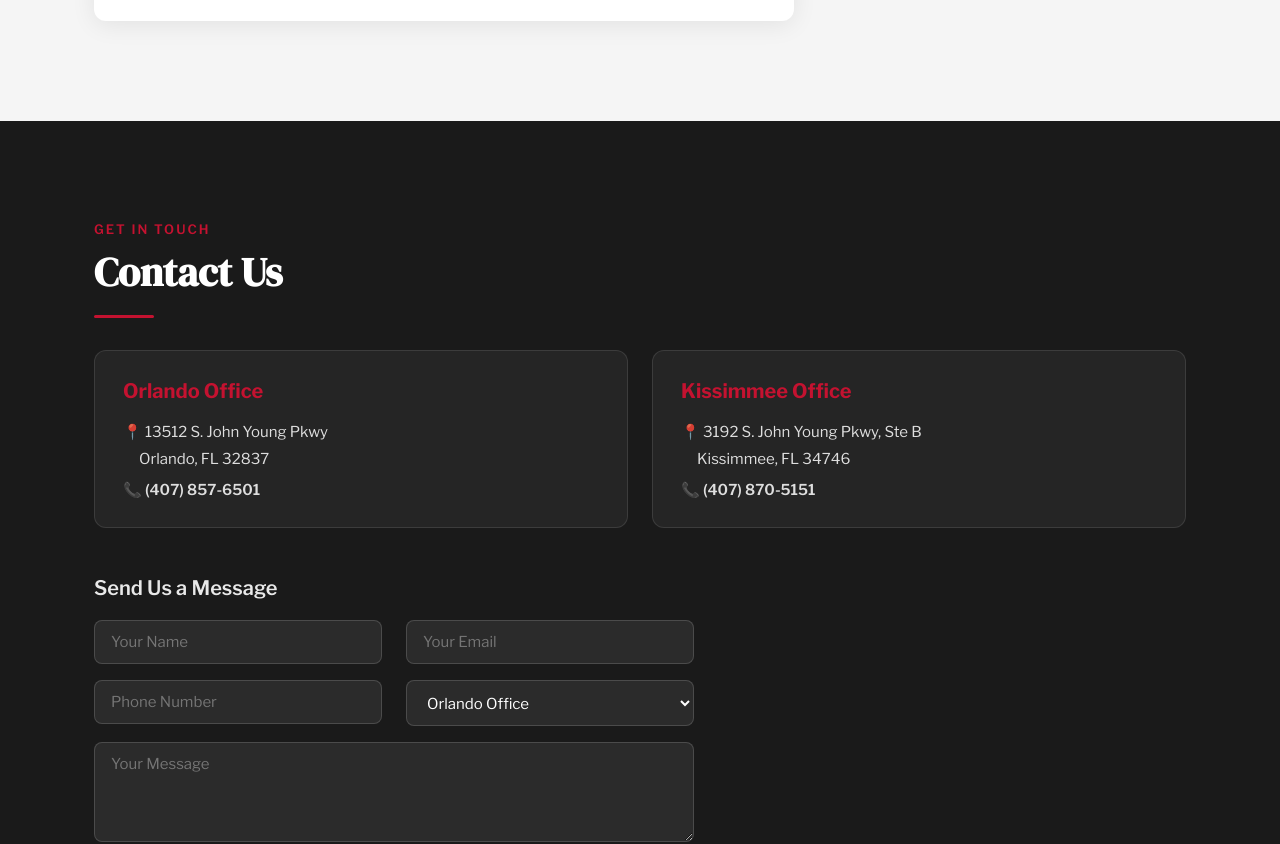
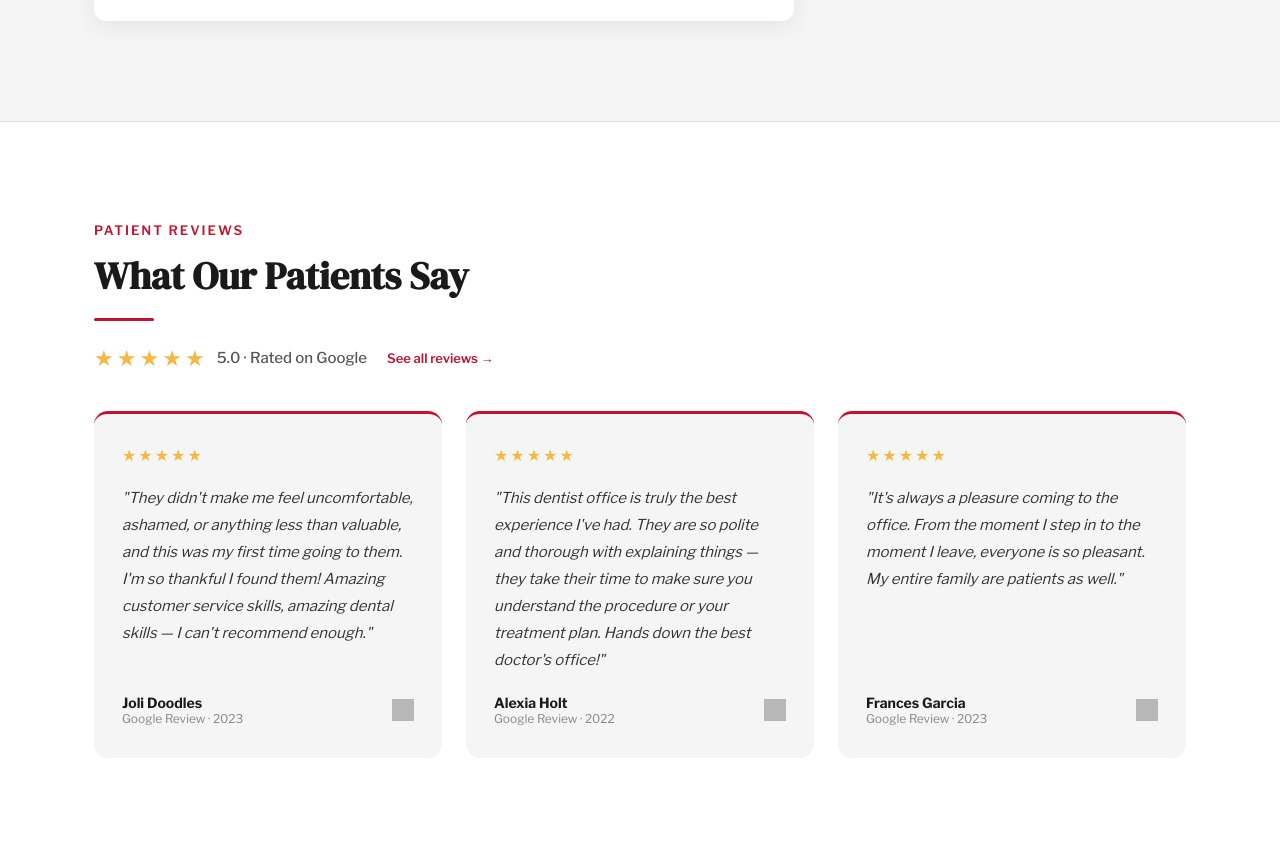
Before and after one commit to AtaDental/atadental, a Next.js app: page / in a window 1280 px wide. Shown: the part 6520-7364 px from the top of the page. Built offline with nearby package versions, Linux system fonts and the light colour scheme; grey boxes are pictures that could not be loaded.

Commit message:
Add patient reviews/testimonials section to homepage with real Google reviews

```diff
--- a/app/page.tsx
+++ b/app/page.tsx
@@ -42,6 +42,24 @@ const AFFILIATIONS = [
 ];
 
 const NAV_ITEMS = ["Home", "About", "Services", "Locations", "Gallery", "Contact"];
+
+const REVIEWS = [
+  {
+    name: "Joli Doodles",
+    year: "2023",
+    quote: "They didn't make me feel uncomfortable, ashamed, or anything less than valuable, and this was my first time going to them. I'm so thankful I found them! Amazing customer service skills, amazing dental skills — I can't recommend enough.",
+  },
+  {
+    name: "Alexia Holt",
+    year: "2022",
+    quote: "This dentist office is truly the best experience I've had. They are so polite and thorough with explaining things — they take their time to make sure you understand the procedure or your treatment plan. Hands down the best doctor's office!",
+  },
+  {
+    name: "Frances Garcia",
+    year: "2023",
+    quote: "It's always a pleasure coming to the office. From the moment I step in to the moment I leave, everyone is so pleasant. My entire family are patients as well.",
+  },
+];
 
 function useScrollSpy(ids) {
   const [active, setActive] = useState(ids[0]);
@@ -618,6 +636,43 @@ export default function AtaDentalSite() {
         </div>
       </section>
 
+      {/* ─── REVIEWS ─── */}
+      <section style={{ background: "var(--white)", borderTop: "1px solid var(--grey-border)" }}>
+        <div className="section-pad">
+          <FadeIn>
+            <p style={{ color: "var(--red)", fontWeight: 600, fontSize: 13, letterSpacing: 2, textTransform: "uppercase", marginBottom: 12 }}>Patient Reviews</p>
+            <h2 className="serif" style={{ fontSize: 38, marginBottom: 8 }}>What Our Patients Say</h2>
+            <div className="divider" />
+            <div style={{ display: "flex", alignItems: "center", gap: 12, marginBottom: 40 }}>
+              <div style={{ display: "flex", gap: 3 }}>
+                {[...Array(5)].map((_, i) => <span key={i} style={{ color: "#f4b942", fontSize: 22 }}>★</span>)}
+              </div>
+              <span style={{ fontSize: 15, color: "var(--grey)", fontWeight: 500 }}>5.0 · Rated on Google</span>
+              <a href="https://www.google.com/search?q=Ata+Dental+Orlando+reviews" target="_blank" rel="noopener noreferrer" style={{ marginLeft: 8, color: "var(--red)", fontSize: 13, fontWeight: 600, textDecoration: "none" }}>See all reviews →</a>
+            </div>
+          </FadeIn>
+          <div className="grid-3">
+            {REVIEWS.map((r, i) => (
+              <FadeIn key={r.name} delay={i * 0.12}>
+                <div style={{ background: "var(--grey-bg)", borderRadius: 14, padding: "32px 28px", height: "100%", display: "flex", flexDirection: "column", gap: 20, borderTop: "3px solid var(--red)" }}>
+                  <div style={{ display: "flex", gap: 2 }}>
+                    {[...Array(5)].map((_, j) => <span key={j} style={{ color: "#f4b942", fontSize: 16 }}>★</span>)}
+                  </div>
+                  <p style={{ fontSize: 15, color: "#333", lineHeight: 1.8, fontStyle: "italic", flex: 1 }}>"{r.quote}"</p>
+                  <div style={{ display: "flex", alignItems: "center", justifyContent: "space-between" }}>
+                    <div>
+                      <p style={{ fontWeight: 700, fontSize: 14, color: "var(--black)" }}>{r.name}</p>
+                      <p style={{ fontSize: 12, color: "var(--grey-light)" }}>Google Review · {r.year}</p>
+                    </div>
+                    <img src="https://www.google.com/images/branding/googleg/1x/googleg_standard_color_128dp.png" alt="Google" style={{ width: 22, height: 22, opacity: 0.7 }} />
+                  </div>
+                </div>
+              </FadeIn>
+            ))}
+          </div>
+        </div>
+      </section>
+
       {/* ─── CONTACT ─── */}
       <section id="contact" style={{ background: "var(--black)", color: "white" }}>
         <div className="section-pad">
```
